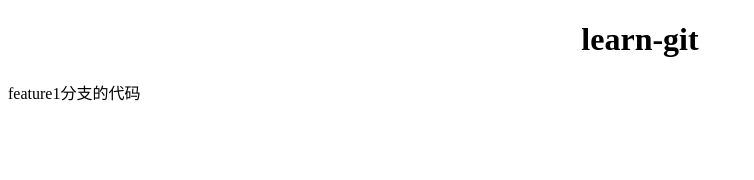
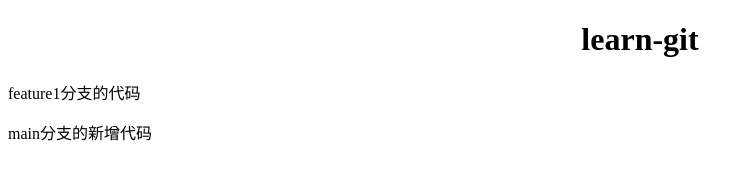
Before and after one commit to CarlTaoLiu/learn-git, a plain HTML site: page index.html in a window 1280 px wide. Shown: the whole page, without its empty margins (0-754 px from the left). Drawn offline with Linux system fonts and the light colour scheme.

Commit message:
main add-code

```diff
--- a/index.html
+++ b/index.html
@@ -9,5 +9,6 @@
 <body>
     <h1 style="text-align: center;">learn-git</h1>
     <p>feature1分支的代码</p>
+    <p>main分支的新增代码</p>
 </body>
 </html>
```
